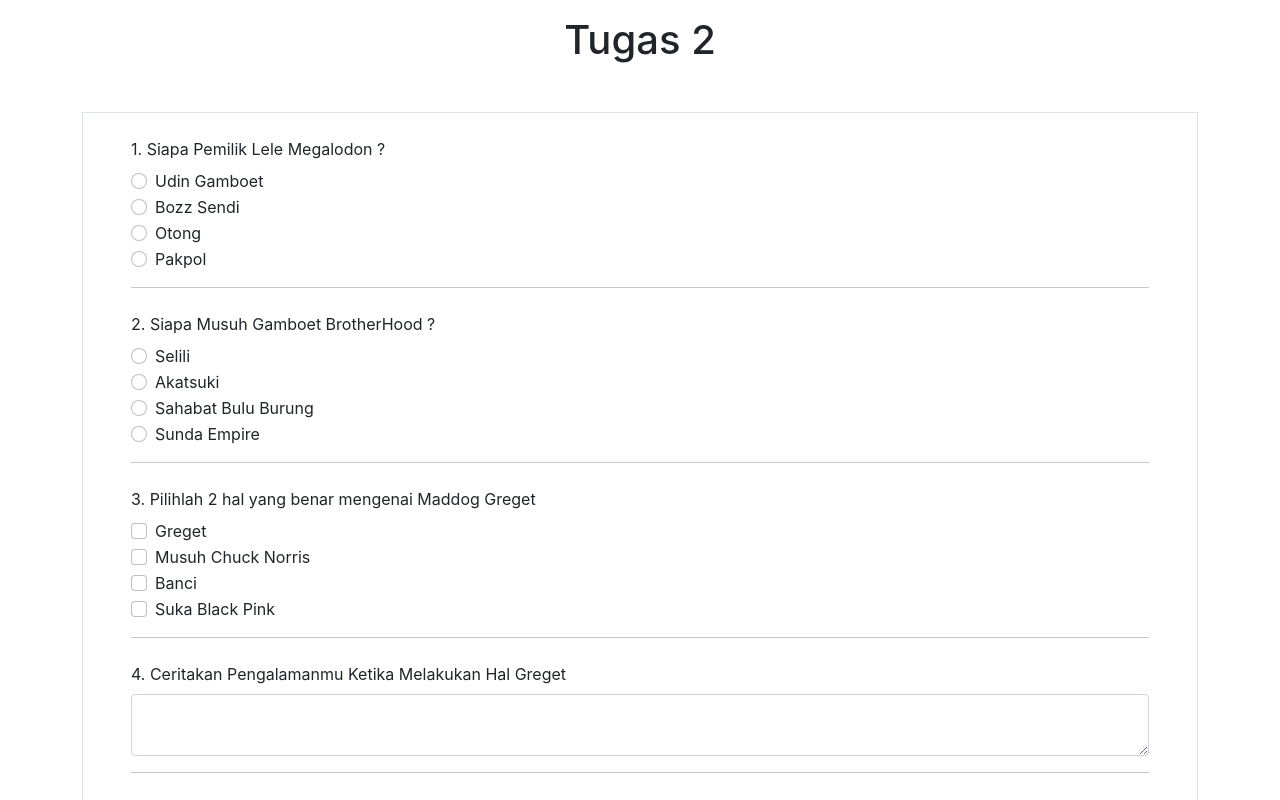
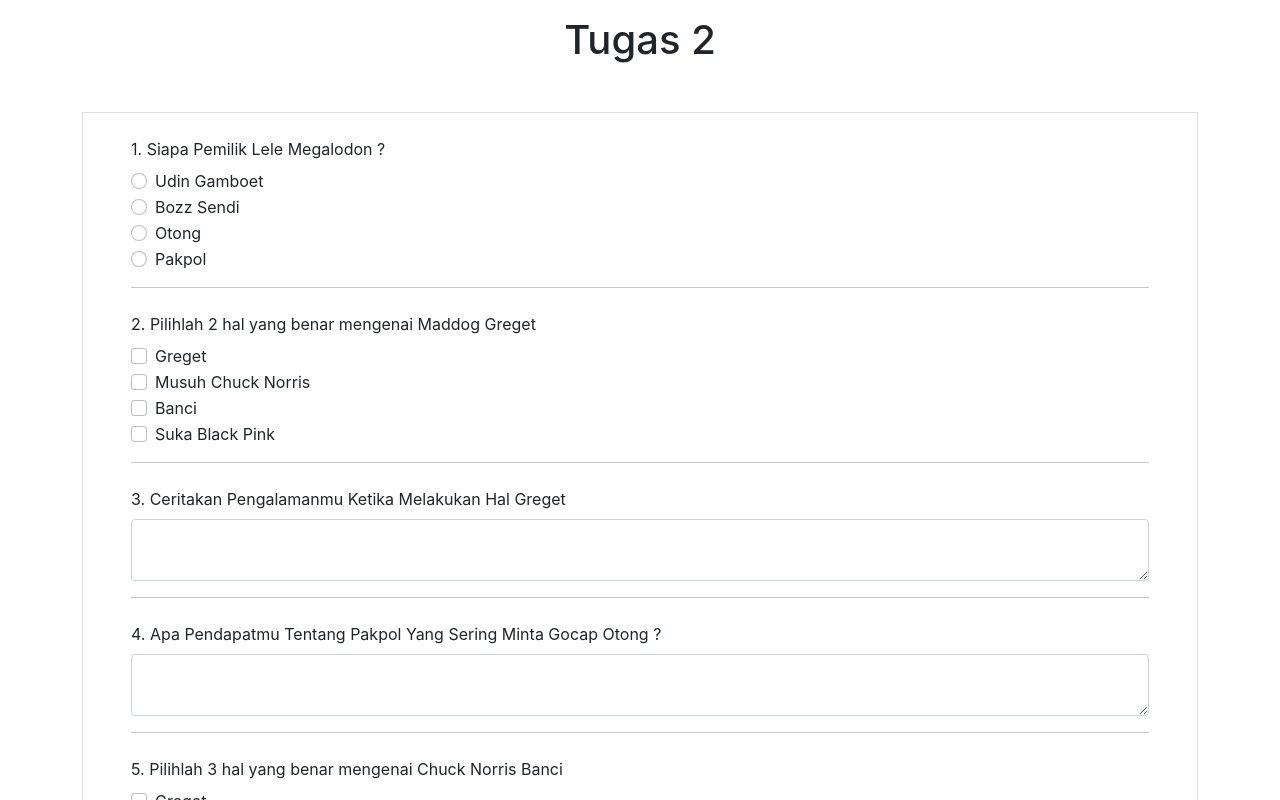
Before and after one commit to anggaalfiansah/Tugas-2-JuaraCoding, a React (Create React App) app: page / in a window 1280 px wide. Shown: the top 800 px of the page. Built offline with nearby package versions, Linux system fonts and the light colour scheme.

Commit message:
ReUpload

```diff
--- a/src/components/Soal.js
+++ b/src/components/Soal.js
@@ -9,6 +9,7 @@ class Soal extends Component {
             radio: ''
         }
     }
+
     onRadio = (e) => {
         this.setState({
             radio: e.currentTarget.value
@@ -40,7 +41,7 @@ class Soal extends Component {
         // Jika Tipe Soal Berbentuk radio (a,b,c,d)
         else if (data.type === 'radio') {
             return (
-                <form>
+                <div>
                     <div className="form-check">
                         <input className="form-check-input" id="a" type="radio" value={data.a} checked={this.state.radio === data.a} onChange={this.onRadio} />
                         <label className="form-check-label" htmlFor="a">{data.a}</label>
@@ -57,7 +58,7 @@ class Soal extends Component {
                         <input className="form-check-input" id="d" type="radio" value={data.d} checked={this.state.radio === data.d} onChange={this.onRadio} />
                         <label className="form-check-label" htmlFor="d">{data.d}</label>
                     </div>
-                </form>
+                </div>
             )
         }
     }
--- a/src/components/SoalData.js
+++ b/src/components/SoalData.js
@@ -8,15 +8,6 @@ export const SoalData = [
         c: 'Otong',
         d: 'Pakpol',
         jawab: 'b'
-    },
-    {
-        type: 'radio',
-        soal: 'Siapa Musuh Gamboet BrotherHood ?',
-        a: 'Selili',
-        b: 'Akatsuki',
-        c: 'Sahabat Bulu Burung',
-        d: 'Sunda Empire',
-        jawab: 'a'
     },
     {
         type: 'checkbox',
```
Also changed, not shown: 1 other file (tests, documents, lock files or other folders).
